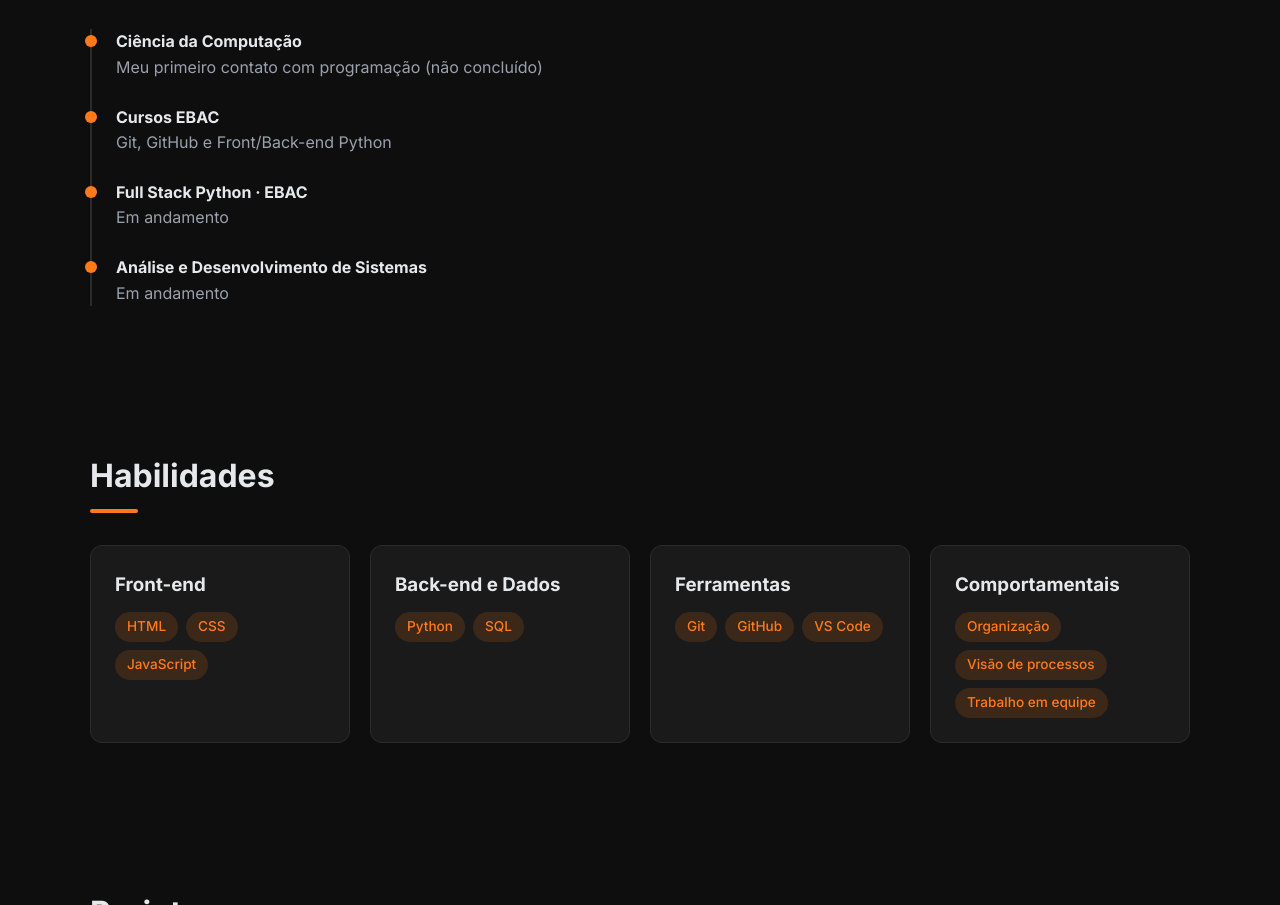
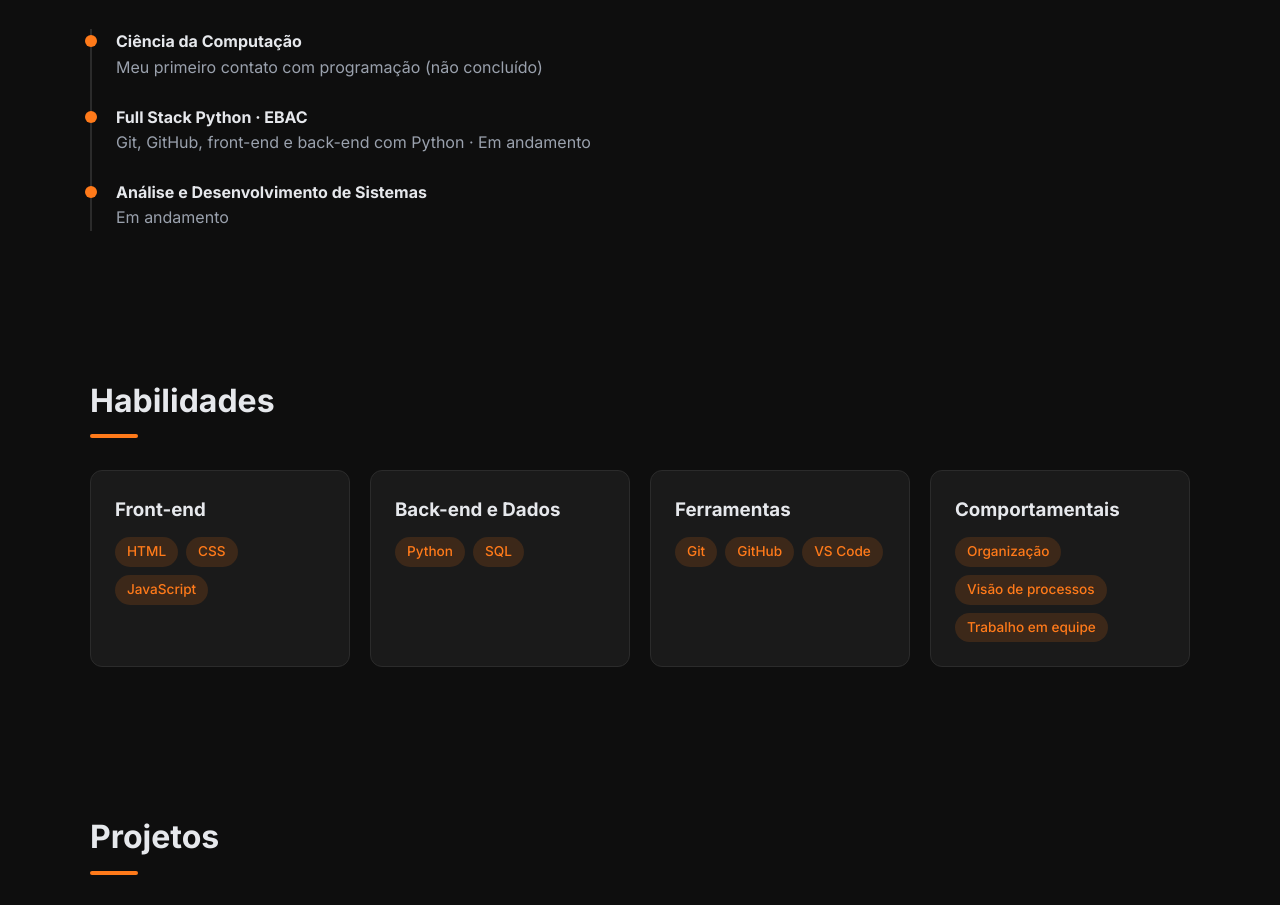
Before and after one commit to CarlosNicoletti/CarlosNicoletti.github.io, a plain HTML site: page index.html in a window 1280 px wide. Shown: the part 1425-2330 px from the top of the page. Drawn offline with Linux system fonts and the light colour scheme.

Commit message:
Corrigir sobre mim e remove item duplicado.

```diff
--- a/index.html
+++ b/index.html
@@ -76,18 +76,14 @@
     <!-- ===== JORNADA ===== -->
     <section class="secao container" id="jornada">
       <h2 class="titulo-secao">Minha jornada</h2>
-      <ul class="jornada">
+        <ul class="jornada">
         <li>
           <strong>Ciência da Computação</strong>
           <span>Meu primeiro contato com programação (não concluído)</span>
         </li>
         <li>
-          <strong>Cursos EBAC</strong>
-          <span>Git, GitHub e Front/Back-end Python</span>
-        </li>
-        <li>
           <strong>Full Stack Python · EBAC</strong>
-          <span>Em andamento</span>
+          <span>Git, GitHub, front-end e back-end com Python · Em andamento</span>
         </li>
         <li>
           <strong>Análise e Desenvolvimento de Sistemas</strong>
```
